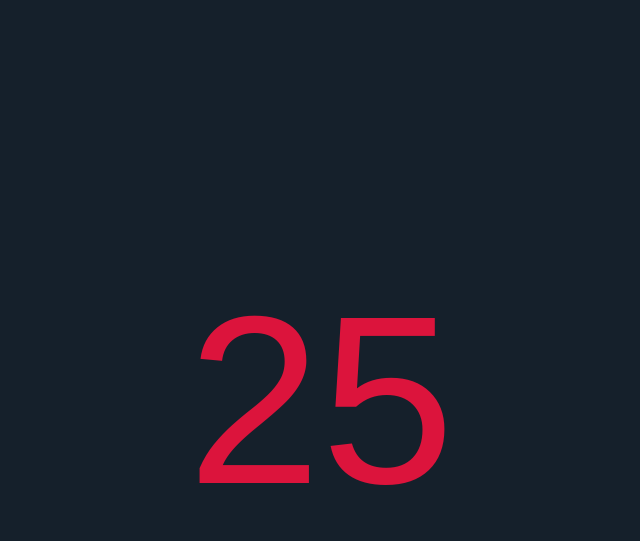
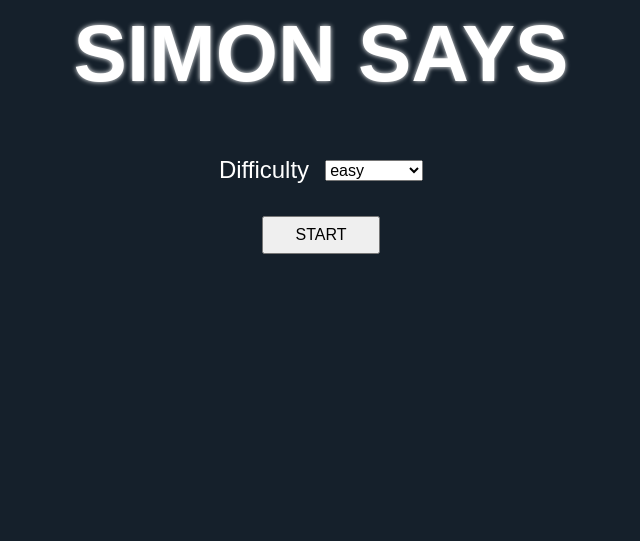
Before and after one commit to Borrellsss/js-simon, a plain HTML site: page index.html in a window 1280 px wide. Shown: the whole page, without its empty margins (319-959 px from the left). Drawn offline with Linux system fonts and the light colour scheme.

Commit message:
added difficulty selection

```diff
--- a/css/style.css
+++ b/css/style.css
@@ -5,17 +5,60 @@
     box-sizing: border-box;
 }
 
-/* *COUNTDOWN* */
-#counter-wrapper {
+/* *COMMON* */
+body {
+    font-family: sans-serif;
+    background-color: #15202b;
+}
+h1 {
+    font-size: 5rem;
+    color: white;
+    text-shadow: 0 0 5px white;
+}
+
+/* *HEADER* */
+header {
+    padding: 0.5rem 0;
+    display: flex;
+    justify-content: center;
+}
+
+/* **SELECT MODE SECTION */
+#select-mode {
+    padding: 3rem 0 2rem;
     width: 100vw;
-    height: 100vh;
-    background-color: #15202b;
     display: flex;
     justify-content: center;
     align-items: center;
+    gap: 1rem;
+    font-size: 1.5rem;
+    color: white;
+}
+#difficulty {
+    font-size: 1rem;
+    cursor: pointer;
+}
+
+/* *START GAME SECTION* */
+#start-game {
+    width: 100vw;
+    display: flex;
+    justify-content: center;
+}
+.start-btn {
+    padding: 0.5em 2em;
+    font-size: 1rem;
+    cursor: pointer;
+}
+
+/* *COUNTDOWN* */
+#counter-wrapper {
+    padding: 1rem 0;
+    width: 100vw;
+    display: flex;
+    justify-content: center;
 }
 .counter-number {
-    font-family: sans-serif;
     font-size: 15rem;
     color: crimson;
     display: none;
--- a/index.html
+++ b/index.html
@@ -9,6 +9,26 @@
 </head>
 <body>
 
+    <header>
+        <h1>SIMON SAYS</h1>
+    </header>
+
+    <div id="select-mode">
+        <label for="difficulty">Difficulty</label>
+        <select id="difficulty">
+            <option value="1">easy</option>
+            <option value="2">medium</option>
+            <option value="3">hard</option>
+            <option value="4">ultra hard</option>
+            <option value="5">extreme</option>
+            <option value="6">impossible</option>
+        </select>
+    </div>
+
+    <div id="start-game">
+        <button class="start-btn">START</button>
+    </div>
+
     <div id="counter-wrapper">
         <span class="counter-number">30</span>
     </div>
--- a/js/script.js
+++ b/js/script.js
@@ -34,26 +34,70 @@ function getRndInteger (min, max) {
 
 // *VARIABLES*
 // *salvo in una variabile "memoNumbers" la quantità di numeri che dovrà memorizzare l'utente*
-const memoNumbers = 5;
+let memoNumbers;
 
 // *salvo in una variabile "memoNumbersRange" il range dei numeri che dovrà memorizzare l'utente*
-const memoNumbersRange = 100;
-
-const randomArray = randomNumArrayGen(memoNumbers, memoNumbersRange);
+let memoNumbersRange;
 
 const userNumbersArray = [];
 
 const guessedNumbersArray = [];
 
-const triesContainer = ["primo", "secondo", "terzo", "quarto", "quinto"];
+const triesContainer = ["primo", "secondo", "terzo", "quarto", "quinto", "sesto", "settimo", "ottavo", "nono", "decimo", "undicesimo", "dodicesimo", "tredicesimo", "quattordicesimo", "quindicesimo"];
 
 let userNumber;
+
+const selectModeWrapper = document.getElementById("select-mode");
+
+const difficulty = document.getElementById("difficulty");
+
+const startBtnDiv = document.getElementById("start-game");
+
+const startBtn = document.querySelector(".start-btn");
+
+const counterWrapper = document.getElementById("counter-wrapper");
 
 const counterSpan = document.querySelector(".counter-number");
 
 let counter = parseInt(counterSpan.innerHTML);
 
 // *LOGIC*
+// *faccio scegliere all'utente la difficoltà:
+// *se sceglie "easy" dovrà memorizzare 5 numeri da 1 a 50,*
+// *se sceglie "medium" dovrà memorizzare 5 numeri da 1 a 100,*
+// *se sceglie "hard" dovrà memorizzare 10 numeri da 1 a 100,*
+// *se sceglie "ultra hard" dovrà memorizzare 10 numeri da 1 a 1000,*
+// *se sceglie "extreme" dovrà memorizzare 15 numeri da 1 a 1000,*
+// *se sceglie "impossible" dovrà memorizzare 15 numeri da 1 a 10000,*
+startBtn.addEventListener("click", function () {
+
+    const gameMode = parseInt(difficulty.value);
+
+    if(gameMode === 1) {
+        memoNumbers = 5;
+        memoNumbersRange = 50;
+    } else if (gameMode === 2) {
+        memoNumbers = 5;
+        memoNumbersRange = 100;
+    } else if (gameMode === 3) {
+        memoNumbers = 10;
+        memoNumbersRange = 100;
+    } else if (gameMode === 4) {
+        memoNumbers = 10;
+        memoNumbersRange = 1000;
+    } else if (gameMode === 5) {
+        memoNumbers = 15;
+        memoNumbersRange = 1000;
+    } else if (gameMode === 6) {
+        memoNumbers = 15;
+        memoNumbersRange = 10000;
+    }
+
+    const randomArray = randomNumArrayGen(memoNumbers, memoNumbersRange);
+
+    // !console log di debug!
+    // console.log(gameMode);
+
     // *alert con regole del gioco*
     alert(`sto per mostrarti ${memoNumbers} numeri randomici compresi tra 1 e ${memoNumbersRange}.\nAvrai tutto il tempo che vorrai per memorizzarli. Quando sarai pronto/a premi invio, dopodichè partirà un counter di 30 secondi al termine del quale inizierà ufficialmente il gioco. Tutto chiaro? Sei pronto/a?`);
 
@@ -65,7 +109,7 @@ alert("VIA!");
     alert(randomArray.join(",  "));
 
     // !console log di debug!
-console.log(randomArray);
+    // console.log(randomArray);
 
     counterSpan.classList.add("active");
 
@@ -92,7 +136,7 @@ setTimeout(function () {
 
         alert(`Ok ci siamo il gioco inizia ora!\nRicorda che se inserisci numeri minori di 1 o maggiori di ${memoNumbersRange} o lettere e/o spazi vuoti sprecherai un tentativo!`);
 
-    for(let i = 0; i < 5; i++) {
+        for(let i = 0; i < memoNumbers; i++) {
 
             let nTry = triesContainer[i];
 
@@ -109,9 +153,9 @@ setTimeout(function () {
         }
 
         // !console log di debug!
-    console.log(userNumbersArray);
+        // console.log(userNumbersArray);
 
-    for(let i = 0; i < 5; i++) {
+        for(let i = 0; i < memoNumbers; i++) {
 
             let thisUserNumber = userNumbersArray[i];
 
@@ -124,8 +168,9 @@ setTimeout(function () {
         }
 
         // !console log di debug!
-    console.log(guessedNumbersArray);
+        // console.log(guessedNumbersArray);
 
         alert(`il tuo punteggio è ${guessedNumbersArray.length}!\nI numeri indovinati sono: ${guessedNumbersArray.join(",  ")}`)
 
     }, 30500);
+});
```
Lines whose indentation alone changed are shown as unchanged.
